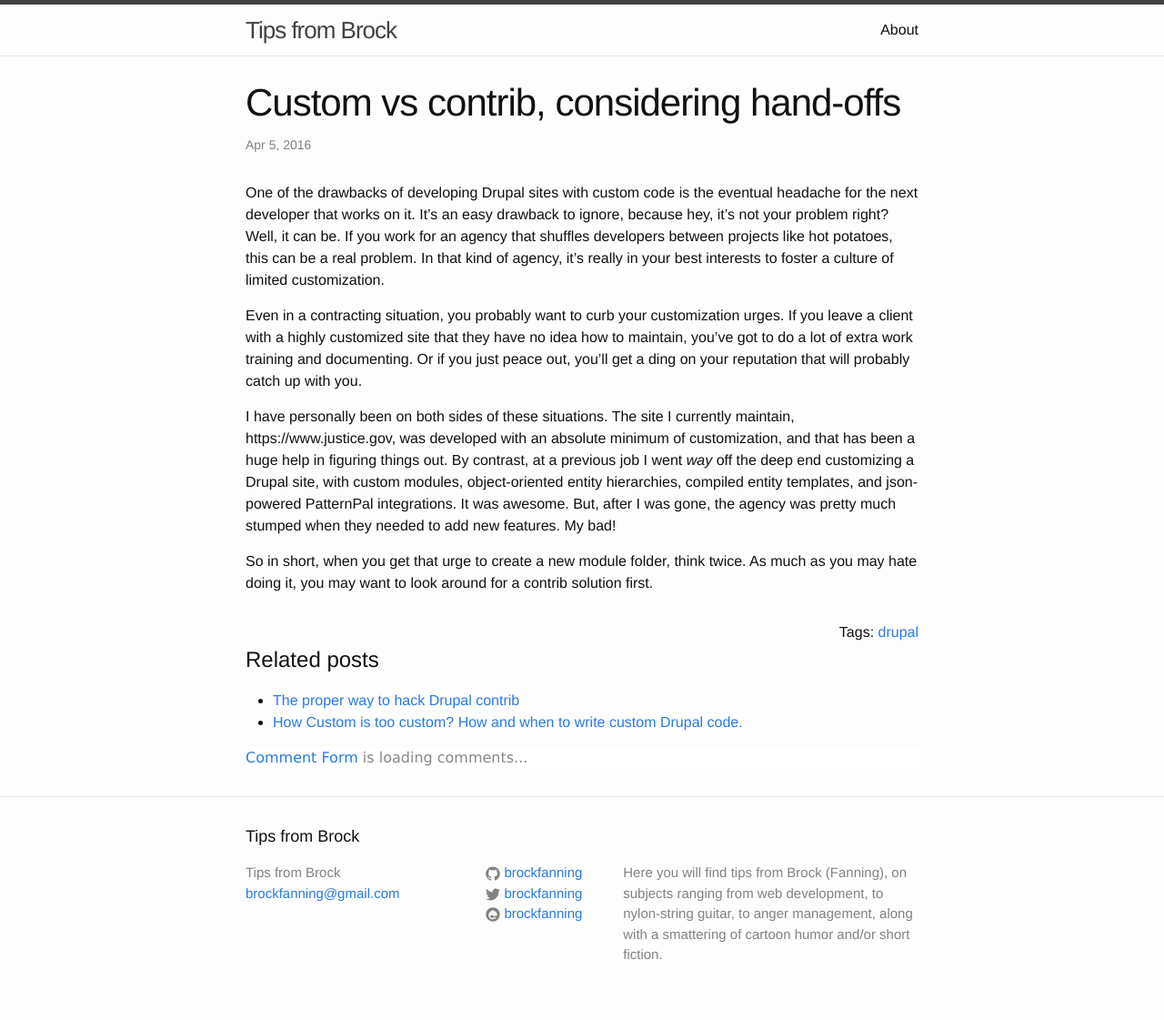
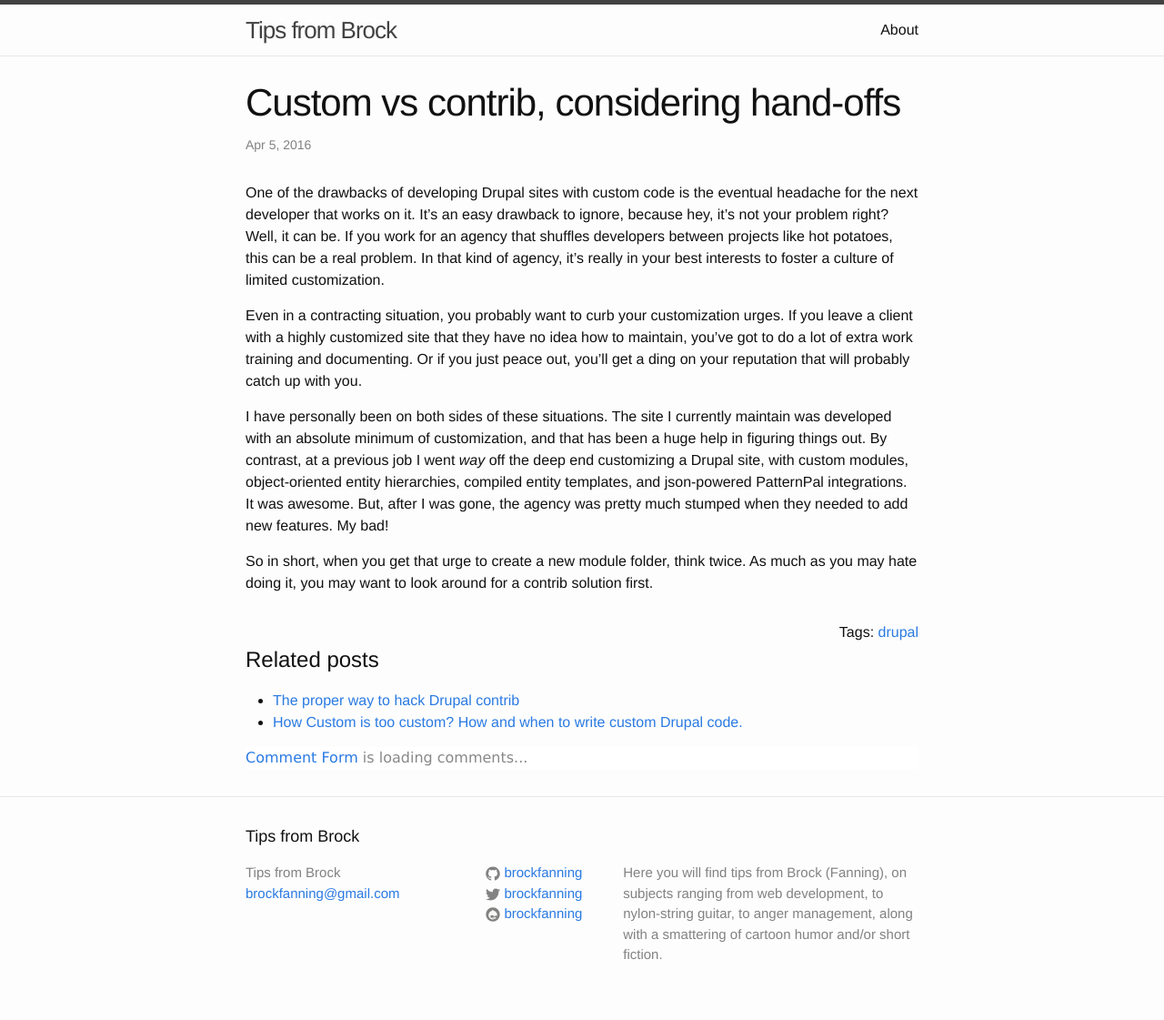
Before and after one commit to brockfanning/brockfanning.github.io, a Jekyll site: the page built from _posts/2016-04-05-custom-vs-contrib-considering-handoffs.md, in a window 1280 px wide. Shown: the whole page at 91% size. Built offline with Jekyll 4.4.1, drawn with Linux system fonts in a browser that asks for light colours; a style sheet for code colours, icons or effects is not loaded; part of the change alters nothing that is shown.

Commit message:
Adjustment

```diff
--- a/_posts/2016-04-05-custom-vs-contrib-considering-handoffs.md
+++ b/_posts/2016-04-05-custom-vs-contrib-considering-handoffs.md
@@ -6,6 +6,6 @@ One of the drawbacks of developing Drupal sites with custom code is the eventual
 
 Even in a contracting situation, you probably want to curb your customization urges. If you leave a client with a highly customized site that they have no idea how to maintain, you've got to do a lot of extra work training and documenting. Or if you just peace out, you'll get a ding on your reputation that will probably catch up with you.
 
-I have personally been on both sides of these situations. The site I currently maintain, https://www.justice.gov, was developed with an absolute minimum of customization, and that has been a huge help in figuring things out. By contrast, at a previous job I went _way_ off the deep end customizing a Drupal site, with custom modules, object-oriented entity hierarchies, compiled entity templates, and json-powered PatternPal integrations. It was awesome. But, after I was gone, the agency was pretty much stumped when they needed to add new features. My bad!
+I have personally been on both sides of these situations. The site I currently maintain was developed with an absolute minimum of customization, and that has been a huge help in figuring things out. By contrast, at a previous job I went _way_ off the deep end customizing a Drupal site, with custom modules, object-oriented entity hierarchies, compiled entity templates, and json-powered PatternPal integrations. It was awesome. But, after I was gone, the agency was pretty much stumped when they needed to add new features. My bad!
 
 So in short, when you get that urge to create a new module folder, think twice. As much as you may hate doing it, you may want to look around for a contrib solution first.
```
